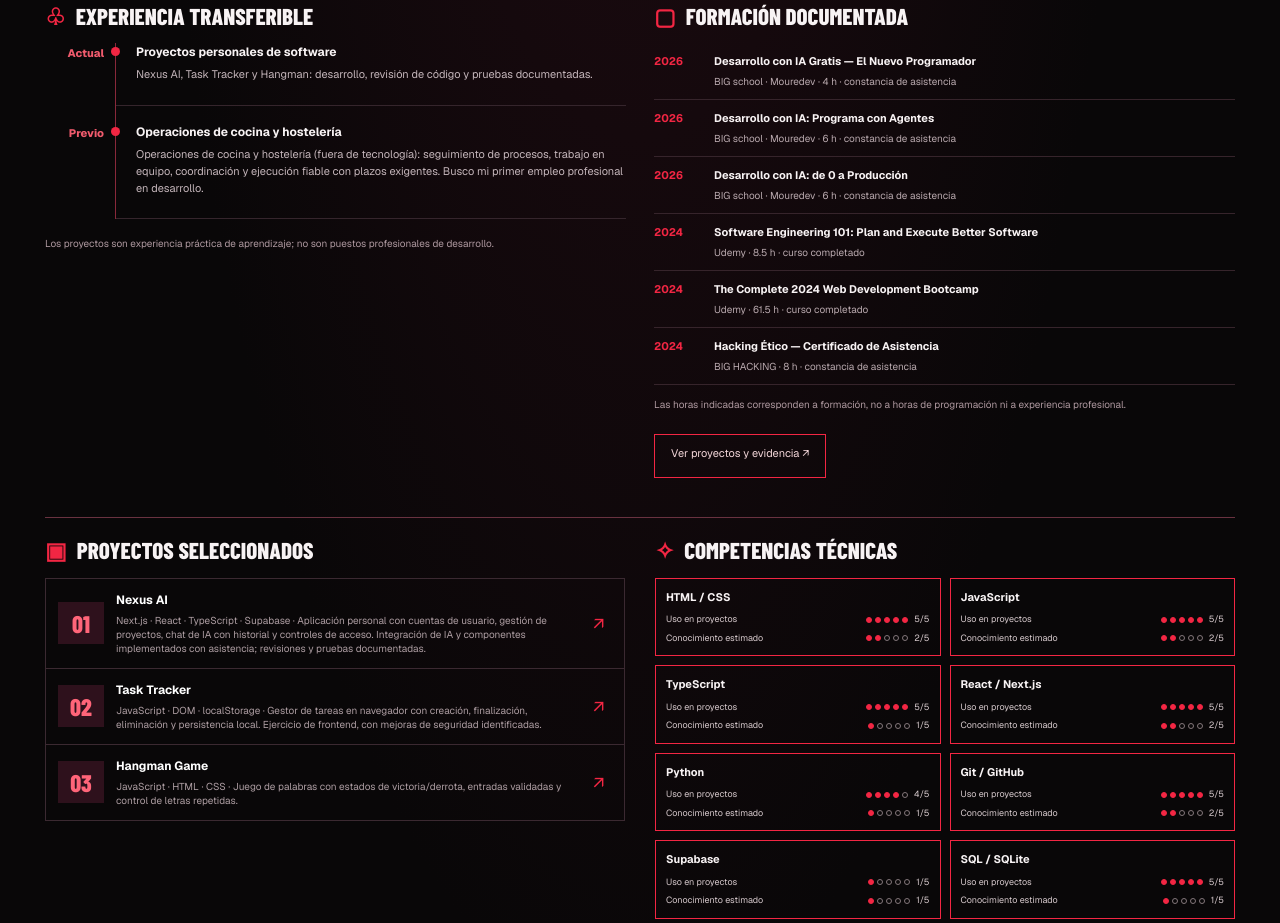
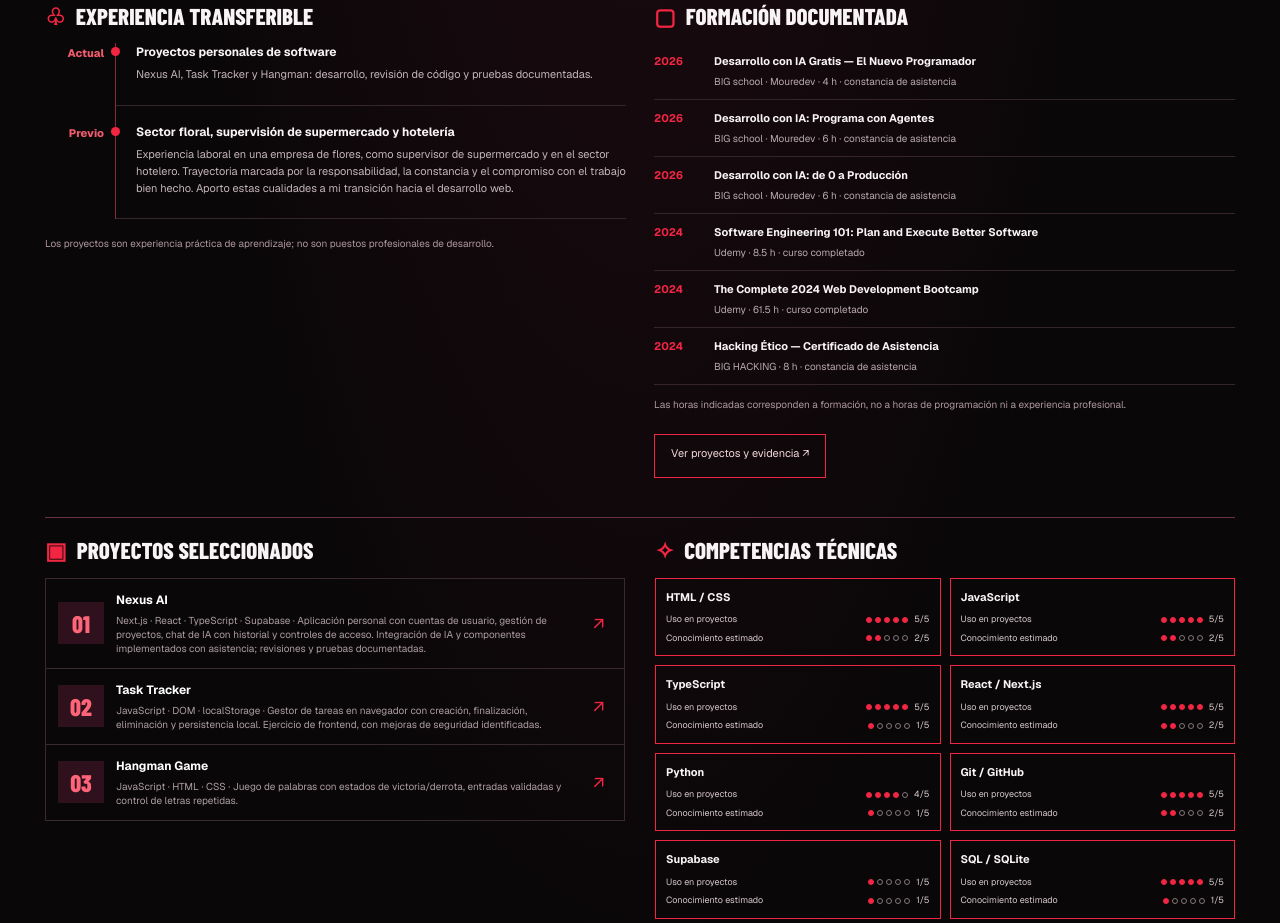
Before and after one commit to Dleteo/Nexus-AI, a Next.js app: page /resume in a window 1280 px wide. Shown: the part 860-1783 px from the top of the page. Built offline with nearby package versions, Linux system fonts and the light colour scheme.

Commit message:
Update CV transferable experience across all five languages

```diff
--- a/app/resume/page.tsx
+++ b/app/resume/page.tsx
@@ -74,7 +74,7 @@ export default async function ResumePage({searchParams}:{searchParams:Promise<{l
           <h2 className={styles.blockHeading} id="experience-heading"><span>♧</span>{copy.headings.experience}</h2>
           <div className={styles.timeline}>
             <div className={styles.timelineItem}><span className={styles.year}>{t("Actual","Current","Aktuell","Actuel","Atual")}</span><strong>{t("Proyectos personales de software","Personal software projects","Eigene Softwareprojekte","Projets logiciels personnels","Projetos pessoais de software")}</strong><p>{t("Nexus AI, Task Tracker y Hangman: desarrollo, revisión de código y pruebas documentadas.","Nexus AI, Task Tracker and Hangman: development, code review and documented tests.","Nexus AI, Task Tracker und Hangman: Entwicklung, Codeprüfung und dokumentierte Tests.","Nexus AI, Task Tracker et Hangman : développement, revue de code et tests documentés.","Nexus AI, Task Tracker e Hangman: desenvolvimento, revisão de código e testes documentados.")}</p></div>
-            <div className={styles.timelineItem}><span className={styles.year}>{t("Previo","Prior","Früher","Avant","Anterior")}</span><strong>{t("Operaciones de cocina y hostelería","Hospitality and kitchen operations","Gastronomie und Küchenbetrieb","Restauration et opérations de cuisine","Hotelaria e operações de cozinha")}</strong><p>{copy.experience}</p></div>
+            <div className={styles.timelineItem}><span className={styles.year}>{t("Previo","Prior","Früher","Avant","Anterior")}</span><strong>{t("Sector floral, supervisión de supermercado y hotelería","Floral sector, supermarket supervision and hospitality","Blumenbranche, Supermarktaufsicht und Hotelgewerbe","Secteur floral, supervision de supermarché et hôtellerie","Setor floral, supervisão de supermercado e hotelaria")}</strong><p>{copy.experience}</p></div>
           </div>
           <p className={styles.note}>{t("Los proyectos son experiencia práctica de aprendizaje; no son puestos profesionales de desarrollo.","Projects demonstrate practical learning; they are not paid developer positions.","Projekte belegen praktische Lernarbeit, keine bezahlten Entwicklerstellen.","Les projets prouvent la pratique, pas des emplois rémunérés en développement.","Projetos demonstram prática, não empregos remunerados em desenvolvimento.")}</p>
         </section>
--- a/data/resume-additional-copy.ts
+++ b/data/resume-additional-copy.ts
@@ -16,7 +16,7 @@ export const extraResumeCopy = {
     {title:"Mit KI-Unterstützung integriert",items:"React, Next.js, TypeScript, Tailwind CSS, Supabase Auth, PostgreSQL/RLS, API-Routen."},
     {title:"Qualitätssicherung",items:"ESLint, Typprüfung, Produktionsbuilds, HTTP-/Browsertests, GitHub Actions."},
    ],
-   experience:"Berufserfahrung in Gastronomie und Küchenabläufen (außerhalb der IT): Einhaltung von Prozessen, Teamarbeit, Koordination und zuverlässige Ausführung unter Zeitdruck. Ich suche meine erste bezahlte Stelle in der Softwareentwicklung.",
+   experience:"Berufserfahrung in einem Blumenunternehmen, als Supervisor in einem Supermarkt und im Hotelgewerbe. Meine Arbeitsweise zeichnet sich durch Verantwortungsbewusstsein, Beständigkeit und Sorgfalt aus. Diese Stärken bringe ich in meinen Wechsel zur Webentwicklung ein.",
    research:"Nexus Foundation: private experimentelle Python-/PyTorch-Forschung zu BPE-Tokenisierung und kleinen Transformer-Modellen. Kein produktionsreifer KI-Gesprächsassistent.",
    languages:"Spanisch: Muttersprache · Englisch: Mittelstufe (Selbsteinschätzung).",
    trainingNote:"Die Stunden beziehen sich auf Kurse und Teilnahme, nicht auf Programmierstunden oder Berufserfahrung.",
@@ -38,7 +38,7 @@ export const extraResumeCopy = {
    {title:"Intégration assistée par IA",items:"React, Next.js, TypeScript, Tailwind CSS, Supabase Auth, PostgreSQL/RLS, routes API."},
    {title:"Qualité",items:"ESLint, vérification de types, builds de production, tests HTTP/navigateur et GitHub Actions."},
   ],
-  experience:"Expérience en restauration et opérations de cuisine (hors informatique) : respect des procédures, travail d'équipe, coordination et fiabilité sous pression. Je recherche mon premier emploi rémunéré en développement logiciel.",
+  experience:"Expérience professionnelle dans une entreprise de fleurs, comme superviseur de supermarché et dans le secteur hôtelier. Une approche du travail fondée sur la responsabilité, la constance et le souci du travail bien fait. Je mets ces qualités au service de ma transition vers le développement web.",
   research:"Nexus Foundation : recherche expérimentale privée en Python/PyTorch sur la tokenisation BPE et de petits Transformers. Ce n'est pas un assistant IA conversationnel prêt pour la production.",
   languages:"Espagnol : langue maternelle · Anglais : intermédiaire (autoévaluation).",
   trainingNote:"Les heures correspondent aux cours et attestations de présence, pas à des heures de programmation ni à un emploi.",
@@ -60,7 +60,7 @@ export const extraResumeCopy = {
    {title:"Integração assistida por IA",items:"React, Next.js, TypeScript, Tailwind CSS, Supabase Auth, PostgreSQL/RLS, rotas de API."},
    {title:"Qualidade",items:"ESLint, verificação de tipos, builds de produção, testes HTTP/navegador e GitHub Actions."},
   ],
-  experience:"Experiência em hotelaria e operações de cozinha (fora da tecnologia): cumprimento de procedimentos, trabalho em equipe, coordenação e execução confiável sob pressão. Busco meu primeiro emprego remunerado em desenvolvimento de software.",
+  experience:"Experiência profissional em uma empresa de flores, como supervisor de supermercado e no setor hoteleiro. Atuação pautada pela responsabilidade, constância e compromisso com o trabalho bem feito. Levo essas qualidades para minha transição ao desenvolvimento web.",
   research:"Nexus Foundation: pesquisa experimental privada com Python/PyTorch sobre tokenização BPE e pequenos modelos Transformer. Não é um assistente conversacional pronto para produção.",
   languages:"Espanhol: nativo · Inglês: intermediário (autoavaliação).",
   trainingNote:"As horas são de cursos e participação, não horas de programação nem experiência profissional.",
--- a/data/resume-copy.ts
+++ b/data/resume-copy.ts
@@ -36,7 +36,7 @@ export const resumeCopy: Record<ResumeLang, ResumeCopy> = {
       { title: "Integración asistida por IA", items: "React, Next.js, TypeScript, Tailwind CSS, Supabase Auth, PostgreSQL/RLS, rutas API." },
       { title: "Calidad", items: "ESLint, type-check, compilación, pruebas HTTP y navegador, GitHub Actions." },
     ],
-    experience: "Operaciones de cocina y hostelería (fuera de tecnología): seguimiento de procesos, trabajo en equipo, coordinación y ejecución fiable con plazos exigentes. Busco mi primer empleo profesional en desarrollo.",
+    experience: "Experiencia laboral en una empresa de flores, como supervisor de supermercado y en el sector hotelero. Trayectoria marcada por la responsabilidad, la constancia y el compromiso con el trabajo bien hecho. Aporto estas cualidades a mi transición hacia el desarrollo web.",
     research: "Nexus Foundation: investigación experimental privada en Python/PyTorch sobre tokenización BPE y Transformers pequeños. No es un asistente conversacional listo para producción.",
     languages: "Español nativo · Inglés intermedio (autoevaluación).",
     trainingNote: "Las horas indicadas corresponden a formación, no a horas de programación ni a experiencia profesional.",
@@ -60,7 +60,7 @@ export const resumeCopy: Record<ResumeLang, ResumeCopy> = {
       { title: "AI-assisted implementation", items: "React, Next.js, TypeScript, Tailwind CSS, Supabase Auth, PostgreSQL/RLS, API routes." },
       { title: "Quality workflow", items: "ESLint, type checks, production builds, HTTP/browser testing, GitHub Actions." },
     ],
-    experience: "Hospitality and kitchen operations (non-developer role): following procedures, teamwork, coordination, and reliable execution under time constraints. Seeking a first paid software development position.",
+    experience: "Work experience in a flower company, as a supermarket supervisor and in the hotel sector. A work ethic grounded in responsibility, consistency and commitment to doing the job well. I bring these qualities to my transition into web development.",
     research: "Nexus Foundation: private experimental Python/PyTorch research involving BPE tokenization and small Transformer models. Not a production-ready conversational AI.",
     languages: "Spanish: native · English: intermediate (self-assessed).",
     trainingNote: "Training hours are course/attendance hours, not coding hours or professional employment.",
```
